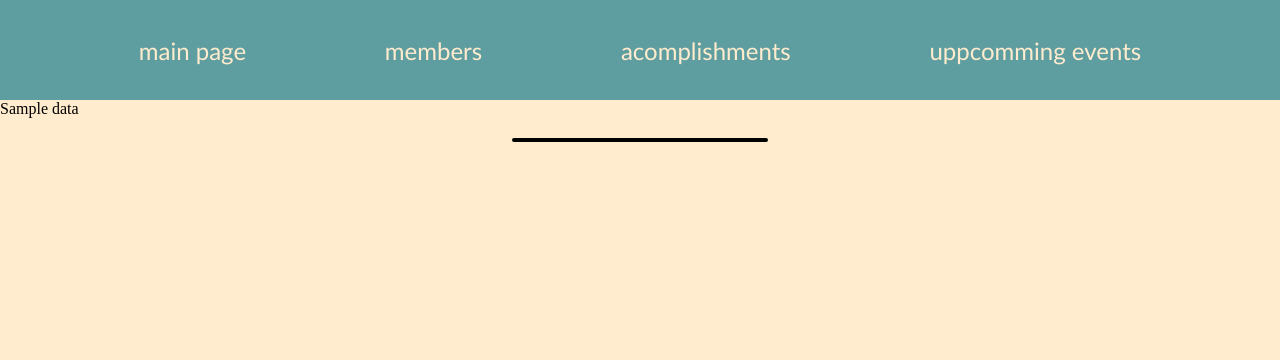
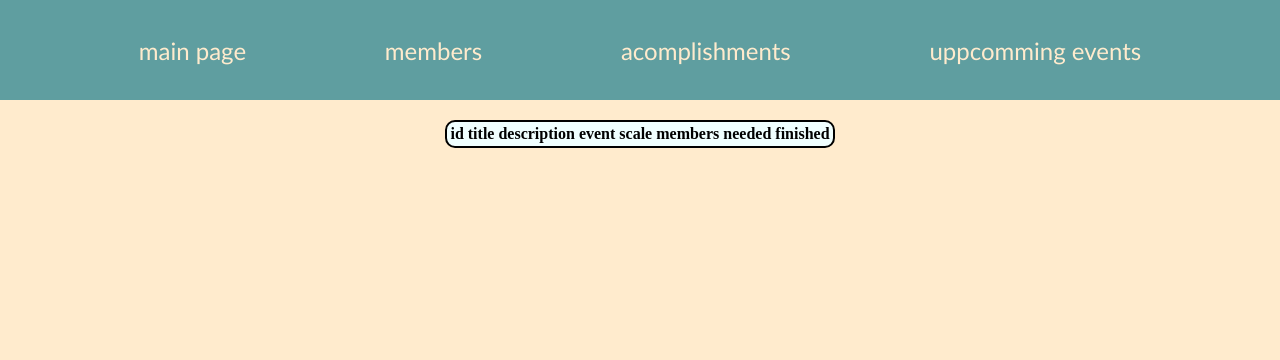
Before and after one commit to sebrai/private_user_library, a Flask app: template templates/upcomming.html in a window 1280 px wide. Shown: the top 360 px of the page. Run offline with Flask 3, Linux system fonts and the light colour scheme; the template is opened without the code that fills it: most values are stand-ins (such as "Sample title", 1, 10 or a date in 2020); lists and menus that the app fills with data are empty.

Commit message:
added header to events to

```diff
--- a/static/js/events.js
+++ b/static/js/events.js
@@ -1,4 +1,35 @@
 datatable = document.getElementById("table")
+let tnid = document.createTextNode("id")
+let tnname = document.createTextNode("title")
+let tdesc = document.createTextNode("description")
+let tscale = document.createTextNode("event scale")
+let tneed = document.createTextNode("members needed")
+let tdone = document.createTextNode("finished")
+
+let eid = document.createElement("th")
+let ename = document.createElement("th")
+let edesc = document.createElement("th")
+let escale = document.createElement("th")
+let eneed = document.createElement("th")
+let eopt = document.createElement("th")
+
+eid.appendChild(tnid)
+ename.appendChild(tnname)
+edesc.appendChild(tdesc)
+escale.appendChild(tscale)
+eneed.appendChild(tneed)
+eopt.appendChild(tdone)
+
+let headrow = document.createElement("tr")
+headrow.appendChild(eid)
+headrow.appendChild(ename)
+headrow.appendChild(edesc)
+headrow.appendChild(escale)
+headrow.appendChild(eneed)
+headrow.appendChild(eopt)
+
+
+table.appendChild(headrow)
 for (let J = 0; J < data.length; J++) {
     const element = data[J];
 
@@ -6,6 +37,9 @@ for (let J = 0; J < data.length; J++) {
     for (let i = 0; i < element.length; i++) {
         const item = element[i];
         let text = document.createTextNode(item)
+        if (i== 5) {
+            text.textContent = Boolean(item)
+        }
         let box = document.createElement("td")
         box.appendChild(text)
         row.appendChild(box)
--- a/templates/upcomming.html
+++ b/templates/upcomming.html
@@ -13,7 +13,7 @@
         <div><a href="{{url_for('done')}}">acomplishments</a></div>
         <div><a href="{{url_for('events')}}">uppcomming events</a></div>
     </nav>
-    <div  id="data">{{data}}</div>
+    <div  id="data" hidden >{{data}}</div>
     <table id="table" class="datatable"></table>
     <script src="{{url_for('static',filename='js/processes.js')}}"></script>
     <script src="{{url_for('static',filename='js/events.js')}}"></script>
```
